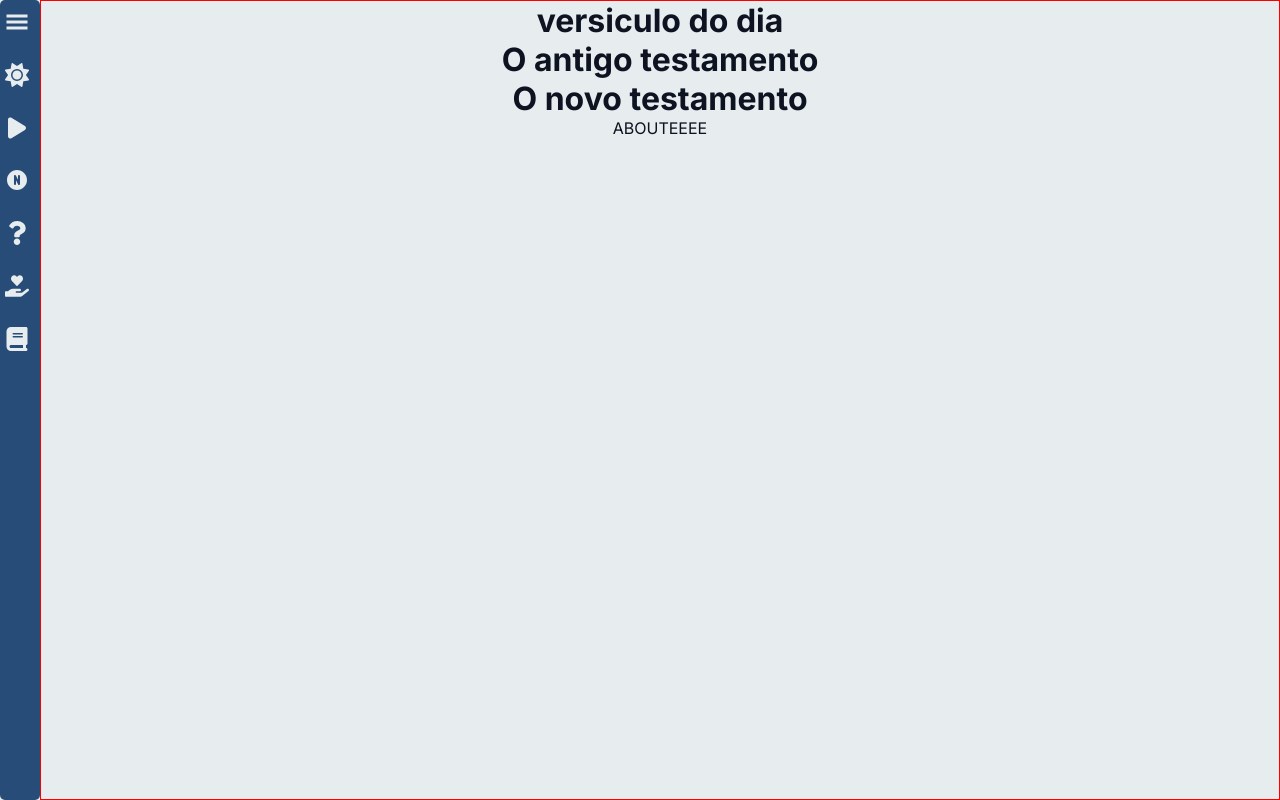
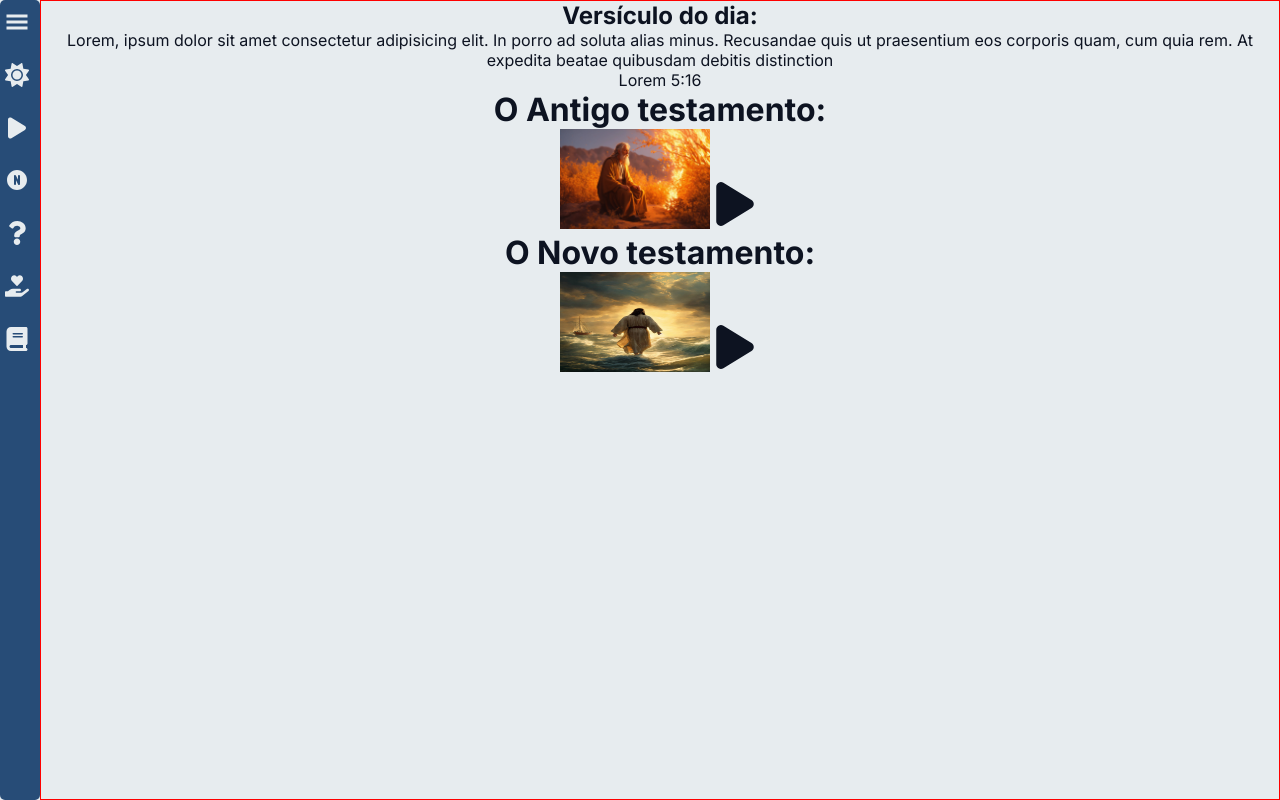
Before and after one commit to diegosales30/biblia-narrada, a Next.js app: page / in a window 1280 px wide. Built offline with nearby package versions, Linux system fonts and the light colour scheme.

Commit message:
feat: iniciando crianção e edição do componente main

```diff
--- a/src/components/main/index.jsx
+++ b/src/components/main/index.jsx
@@ -1,14 +1,45 @@
 "use client";
 import styles from "./main.module.scss";
 import Link from "next/link";
+import moses from "../../assets/moses.jpg"
+import jesus from "../../assets/jesus.jpg"
+import Image from "next/image";
+import { FaPlay } from "react-icons/fa6";
 
 const MainComponent = () => {
   return (
     <main className={styles.container}>
-      <h1>versiculo do dia</h1>
-      <h1>O antigo testamento</h1>
-      <h1>O novo testamento</h1>
-      <p><Link href="/about">ABOUTEEEE</Link></p>
+      <div>
+        <h2>Versículo do dia:</h2>
+        <div>
+          <p>
+            Lorem, ipsum dolor sit amet consectetur adipisicing elit.
+            In porro ad soluta alias minus. Recusandae quis ut praesentium eos corporis quam,
+            cum quia rem. At expedita beatae quibusdam debitis distinction
+          </p>
+          <p>
+            Lorem 5:16
+          </p>
+        </div>
+      </div>
+      <div>
+        <h1>O Antigo testamento:</h1>
+        <div>
+          <Link href="/antigo-testamento">
+            <Image src={moses} alt="img antigo testamento" width={150} height={100} />
+            <FaPlay size={50} />
+          </Link>
+        </div>
+      </div>
+      <div>
+        <h1>O Novo testamento:</h1>
+        <div>
+          <Link href="/novo-testamento">
+            <Image src={jesus} alt="img novo testamento" width={150} height={100} />
+            <FaPlay size={50} />
+          </Link>
+        </div>
+      </div>
     </main>
   );
 }
```
